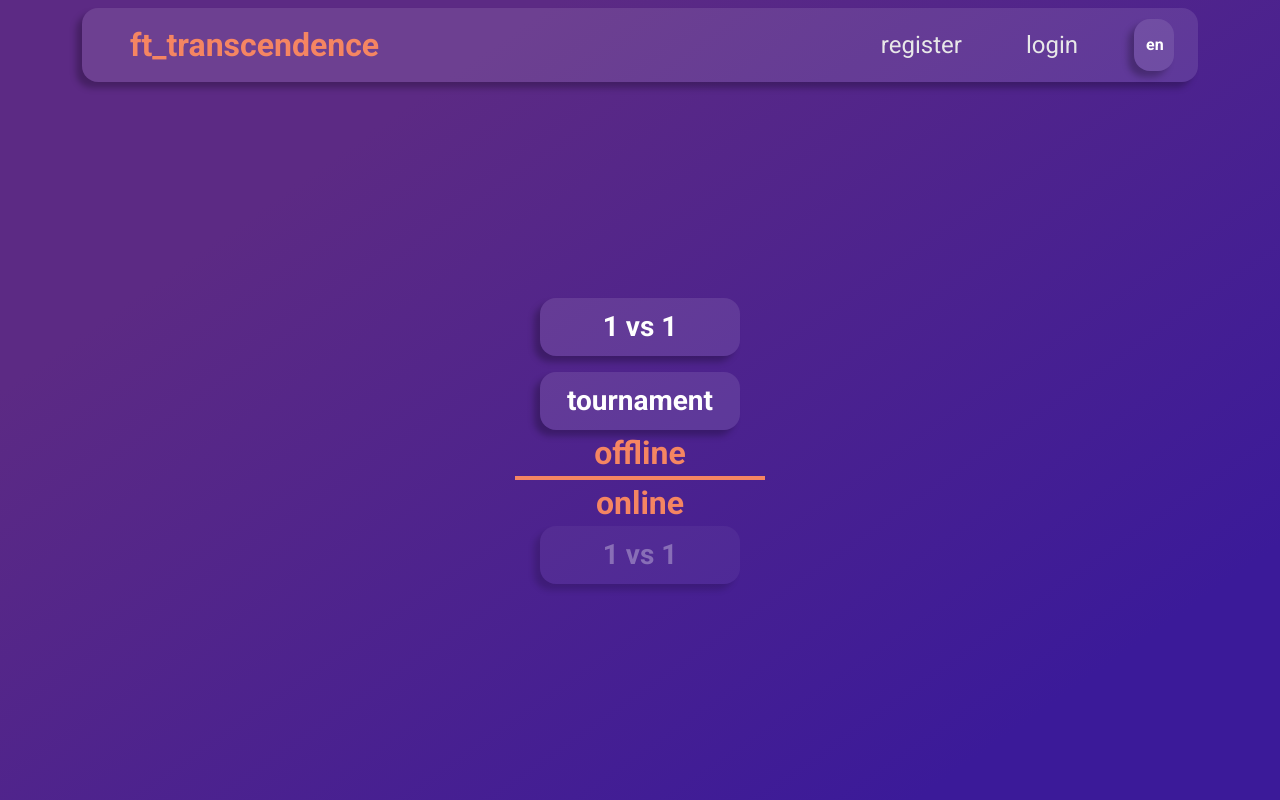
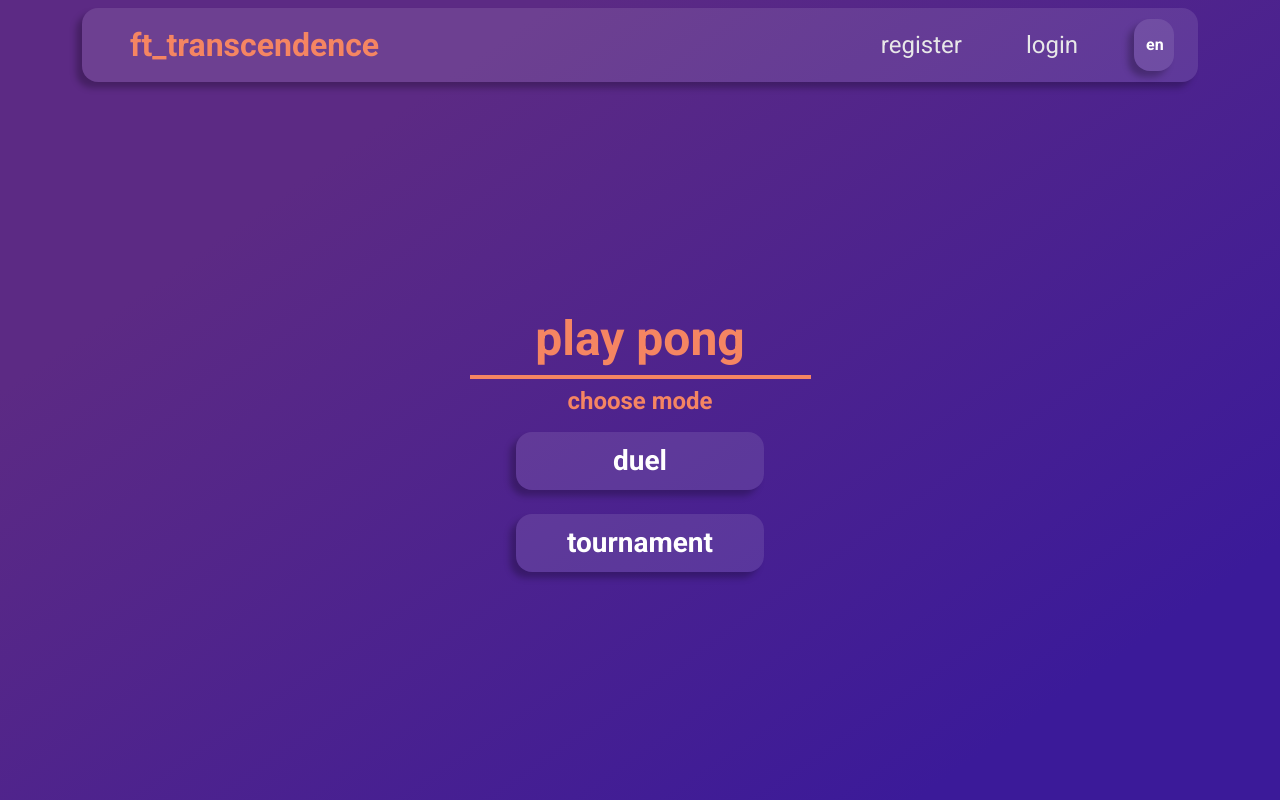
Before and after one commit to lhasmi/ft_transcendance, a Vue app: page / in a window 1280 px wide. Built offline with nearby package versions, Linux system fonts and the light colour scheme.

Commit message:
a little update to HomeView; added login with 42 button; added language support for new changes

```diff
--- a/src/language/language.js
+++ b/src/language/language.js
@@ -21,8 +21,13 @@ const texts = {
 	},
 	login: {
 		en: 'login',
-		de: 'loggen',
+		de: 'einloggen',
 		ru: 'войти'
+	},
+	loginWith42: {
+		en: 'login with 42',
+		de: 'einloggen mit 42',
+		ru: 'войти через 42'
 	},
 	register: {
 		en: 'register',
@@ -168,7 +173,23 @@ const texts = {
 		en: 'is the winner',
 		de: 'ist gewinner',
 		ru: 'победитель'
-	}
+	},
+	playPong: {
+		en: 'play pong',
+		de: 'pong spielen',
+		ru: 'играть в понг'
+	},
+	chooseMode: {
+		en: 'choose mode',
+		de: 'wählen den modus',
+		ru: 'выбери режим игры'
+	},
+	duel: {
+		en: 'duel',
+		de: 'duel',
+		ru: 'дуэль'
+	},
+
 }
 
 const errors =	 {
--- a/src/views/HomeView.vue
+++ b/src/views/HomeView.vue
@@ -11,24 +11,22 @@ import ButtonComp from '../components/ButtonComp.vue'
     class="container flex-grow-1 d-flex flex-column justify-content-center align-items-center"
     style="height: 100%"
   >
-    <div class="menu" style="width: 300px">
+    <div class="menu col-11 col-md-6 col-lg-4">
+			<h2 class="text-center roboto-bold m-0" style="color: #f58562; font-size: 3rem;">{{ getText('playPong', store.lang) }}</h2>
+			<hr class="mode-splitter my-2 col-11 mx-auto" />
+			<h3 class="text-center roboto-bold fs-4 m-0 mb-3" style="color: #f58562">{{ getText('chooseMode', store.lang) }}</h3>
       <div
-        class="offline-group d-flex flex-column justify-content-center align-content-center col-8 mx-auto"
+        class="d-flex flex-column justify-content-center align-content-center col-8 mx-auto"
       >
-        <ButtonComp class="btn-lg fs-3" linkTo="/game">1 vs 1</ButtonComp>
-        <ButtonComp class="btn-lg fs-3 mt-3" linkTo="/tournament">{{ getText('tournament', store.lang) }}</ButtonComp>
-        <h3 class="align-self-center my-1 roboto-bold fs-2">{{ getText('offline', store.lang) }}</h3>
+        <ButtonComp class="btn-lg fs-3" linkTo="/game">{{ getText('duel', store.lang) }}</ButtonComp>
+        <ButtonComp class="btn-lg fs-3 mt-4" linkTo="/tournament">{{ getText('tournament', store.lang) }}</ButtonComp>
+        <!-- <h3 class="align-self-center my-1 roboto-bold fs-2">{{ getText('offline', store.lang) }}</h3> -->
       </div>
-      <hr class="mode-splitter my-0 col-10 mx-auto" />
-      <div
+      <!-- <div
         v-if="!store.userAuthorised"
         class="online-group d-flex flex-column justify-content-center align-content-center col-8 mx-auto"
       >
         <h3 class="align-self-center my-1 roboto-bold fs-2">{{ getText('online', store.lang) }}</h3>
-        <!-- <button class="btn btn-primary btn-lg roboto-bold fs-3 rounded-4" disabled>
-          1 vs 1
-          <span class="login roboto-regular">login to play online</span>
-        </button> -->
         <ButtonComp class="btn-lg fs-3 login-disabled" disabled>
           1 vs 1
           <span class="login roboto-regular">{{ getText('loginToPlay', store.lang) }}</span>
@@ -40,7 +38,7 @@ import ButtonComp from '../components/ButtonComp.vue'
       >
         <h3 class="align-self-center my-1 roboto-bold fs-2">{{ getText('online', store.lang) }}</h3>
         <ButtonComp class="btn-lg fs-3">1 vs 1</ButtonComp>
-      </div>
+      </div> -->
     </div>
   </section>
   <!-- !Home View -->
--- a/src/views/LoginView.vue
+++ b/src/views/LoginView.vue
@@ -67,7 +67,7 @@ const submit = async (e) => {
     class="container-md flex-grow-1 d-flex flex-column justify-content-center align-items-center"
   >
     <div
-      class="col-8 col-md-6 col-lg-4 col-xl-4 bg-white bg-opacity-10 rounded-4 myshadow d-flex flex-column"
+      class="col-11 col-md-8 col-lg-5 col-xl-4 bg-white bg-opacity-10 rounded-4 myshadow d-flex flex-column"
     >
       <div class="d-flex justify-content-center position-relative">
         <RouterLink to="/">
@@ -88,7 +88,7 @@ const submit = async (e) => {
 					</span>
 				</div>
 				<div
-					class="input-container col-8 mx-auto mt-4 mb-4 d-flex justify-content-around align-items-center"
+					class="input-container col-8 mx-auto mt-4 mb-2 d-flex justify-content-around align-items-center"
 				>
 					<input v-model="password" type="password" id="password" :placeholder="getText('password', store.lang)" required />
 					<span class="icon material-symbols-outlined" style="font-size: 24px; color: white">
@@ -96,8 +96,10 @@ const submit = async (e) => {
 					</span>
 				</div>
 				<div v-if="errorMsg" class="my-1 fs-6 roboto-bold text-center" style="color: #da4834;">{{ errorMsg }}</div>
-				<ButtonComp @click="submit" class="btn-lg fs-5 col-6 mx-auto mt-4">{{ getText('login', store.lang) }}</ButtonComp>
+				<ButtonComp @click="submit" class="btn-lg fs-5 col-7 mx-auto mt-4">{{ getText('login', store.lang) }}</ButtonComp>
 			</form>
+			<p class="text-center fs-4 roboto-bold my-2" style="color: #f58562">or</p>
+			<ButtonComp @click="submit" class="btn-lg fs-5 col-7 mx-auto">{{ getText('loginWith42', store.lang) }}</ButtonComp>
       <div class="register col-8 mx-auto text-white roboto-regular my-4 text-center fs-6">
         {{ getText('dontHaveAcc', store.lang) }}
         <RouterLink class="register-link roboto-bold" to="/register">{{ getText('register', store.lang) }}</RouterLink>
```
